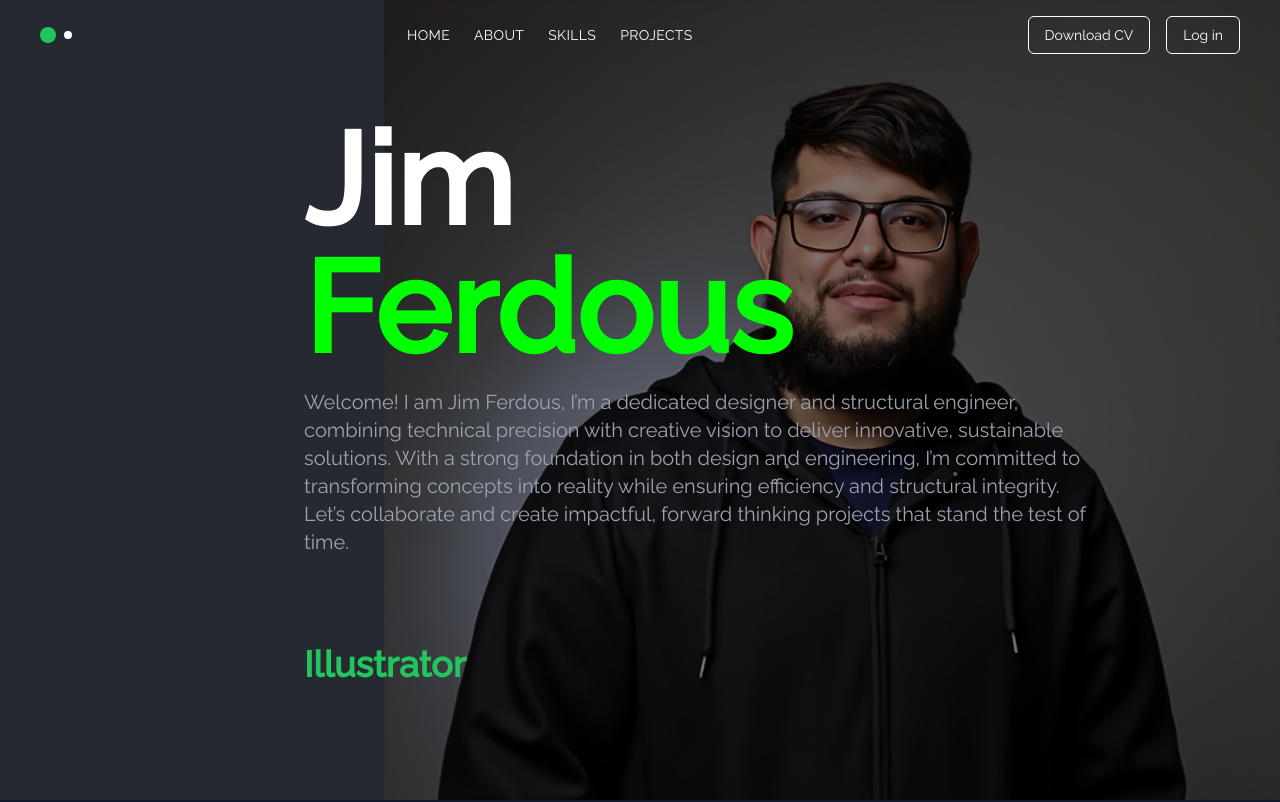
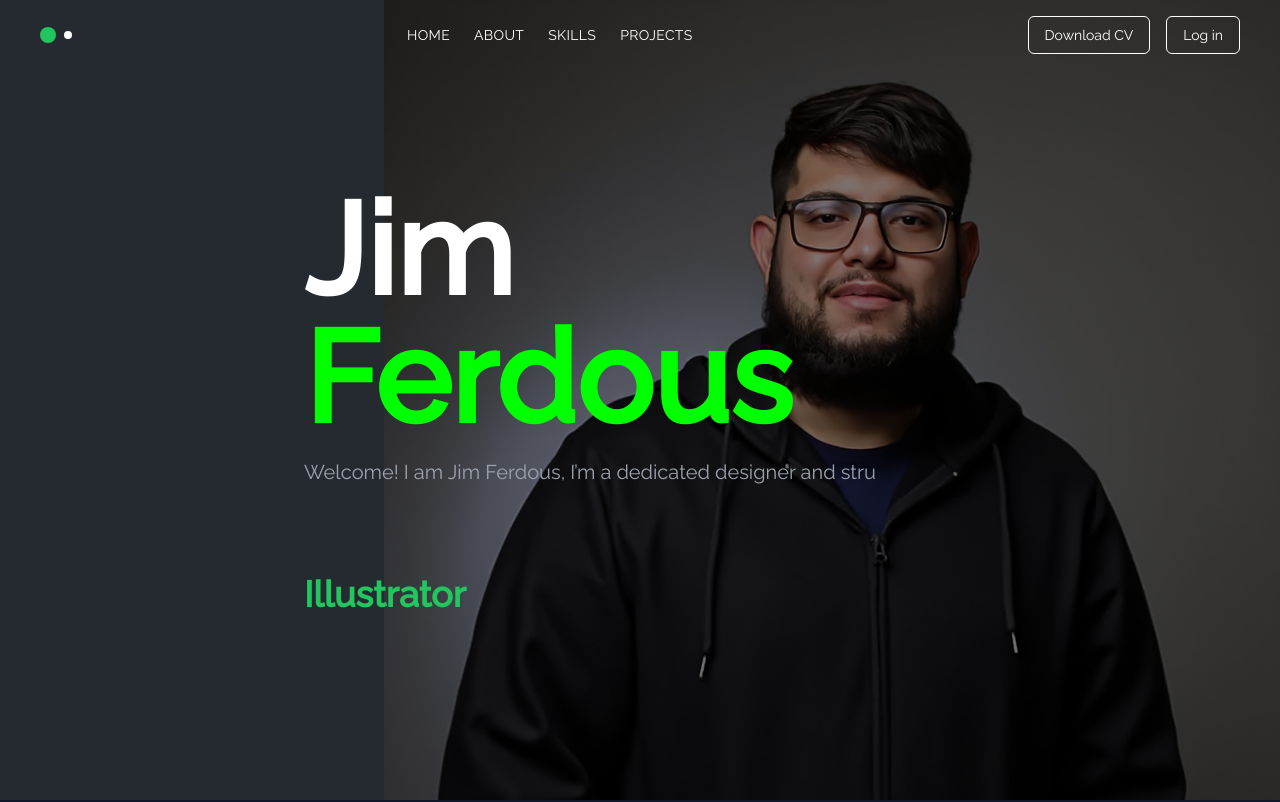
Before and after one commit to noobCodergg/jim-front, a React (Vite) app: page / in a window 1280 px wide. Shown: the top 802 px of the page. Built offline with nearby package versions, Linux system fonts and the light colour scheme; no server answers.

Commit message:
Update HeroSection.jsx

```diff
--- a/src/Components/HeroSection.jsx
+++ b/src/Components/HeroSection.jsx
@@ -87,7 +87,7 @@ const HeroSection = () => {
           setTypedTextSecondLine((prev) => prev + welcomeText[typingIndex]);
         }
         setTypingIndex(typingIndex + 1);
-      }, 10);
+      }, 100);
 
       return () => clearTimeout(timeoutId);
     } else if (typingIndex === welcomeText.length) {
```
